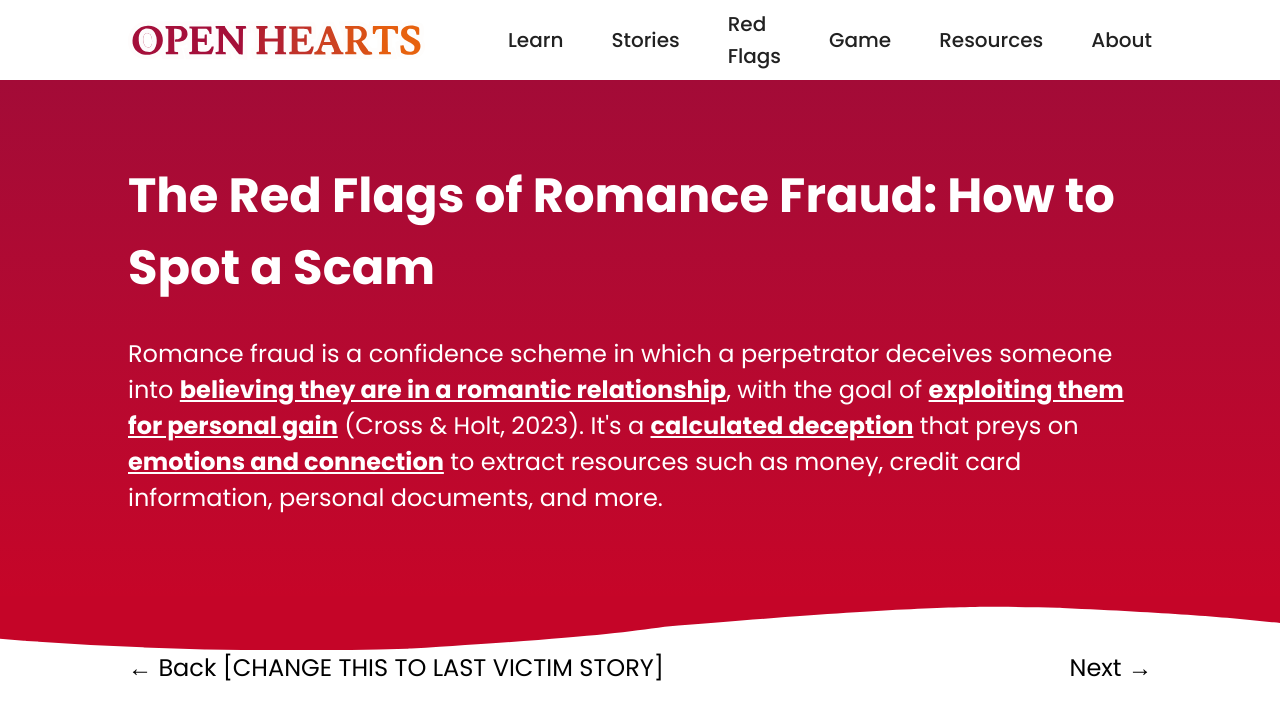
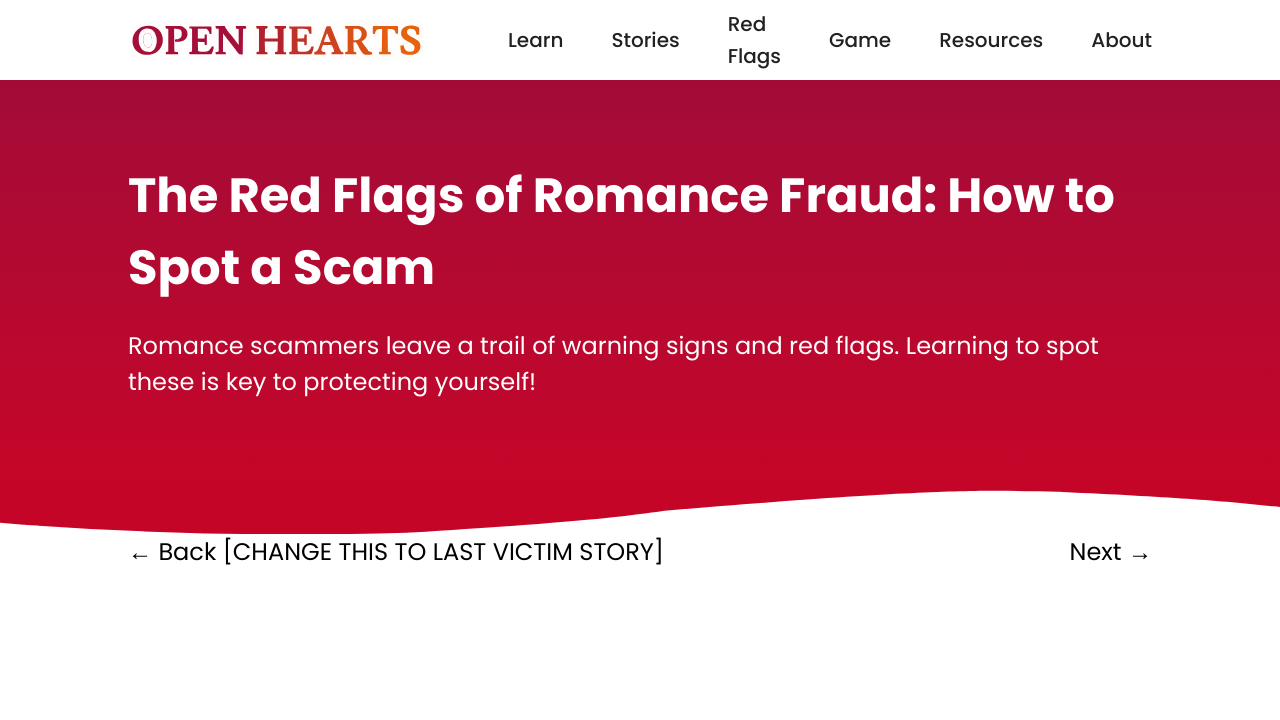
Before and after one commit to heavens-potato/open-hearts, a Next.js app in the folder open-hearts/: page /red-flags in a window 1280 px wide. Shown: the top 720 px of the page. Built offline with nearby package versions, Linux system fonts and the light colour scheme; a web font is replaced by a local one.

Commit message:
updated red flag page subtitle

```diff
--- a/open-hearts/src/app/red-flags/page.js
+++ b/open-hearts/src/app/red-flags/page.js
@@ -14,7 +14,7 @@ export default function stories() {
         <div className="w-full min-h-screen flex flex-col items-center">
             <Header />
             <section className="w-full flex flex-col text-left px-6 sm:px-10 md:px-16 lg:px-24 xl:px-32 bg-linear-to-b from-[#A30B37] to-[#C60528] pt-13 md:pt-20">
-                <div className="pb-13 md:pb-20 flex flex-col items-left gap-6 md:gap-8 mx-auto">
+                <div className="pb-13 md:pb-20 flex flex-col items-left gap-4 md:gap-6 mx-auto">
                     <motion.div
                         initial={{ opacity: 0 }}
                         animate={{ opacity: 1 }}
@@ -54,19 +54,7 @@ export default function stories() {
                                 color: "white",
                             }}
                         >
-                            Romance fraud is a confidence scheme in which a perpetrator deceives
-                            someone into{" "}
-                            <span className="font-bold underline">
-                                believing they are in a romantic relationship
-                            </span>
-                            , with the goal of{" "}
-                            <span className="font-bold underline">
-                                exploiting them for personal gain
-                            </span>{" "}
-                            (Cross & Holt, 2023). It's a{" "}
-                            <span className="font-bold underline">calculated deception</span>{" "}
-                            that preys on <span className="font-bold underline">emotions and connection</span> to extract resources such as
-                            money, credit card information, personal documents, and more.
+                            Romance scammers leave a trail of warning signs and red flags. Learning to spot these is key to protecting yourself!
                         </Typography>
                     </motion.div>
                 </div>
```
